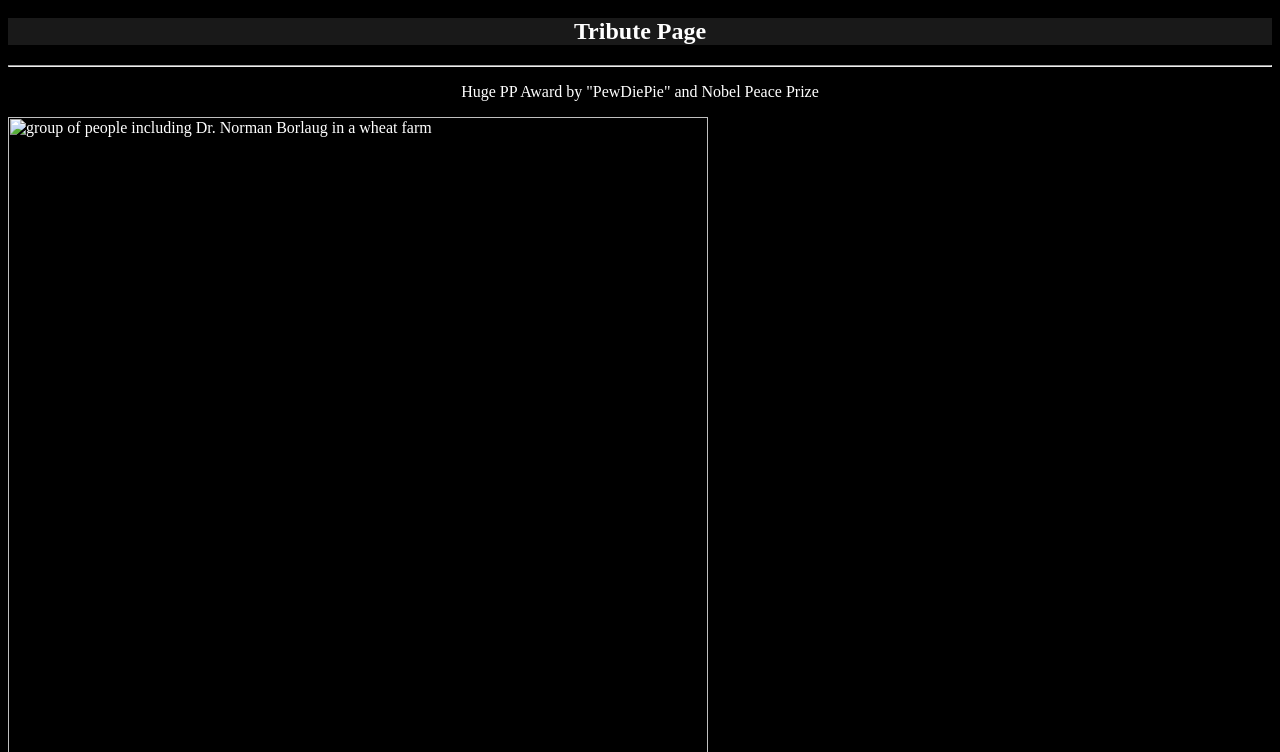
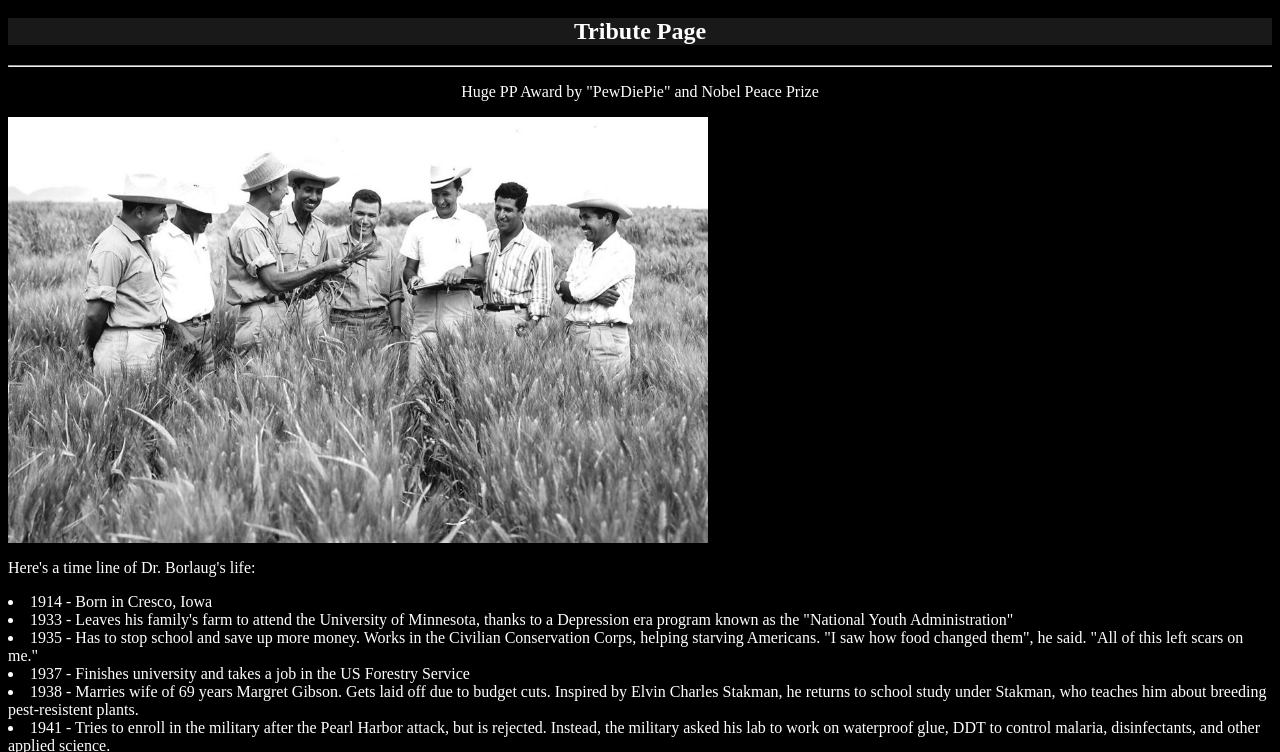
Before and after one commit to ChetneetChouhan/Dr-Norman-Borlaug.github.io, a plain HTML site: page index.html in a window 1280 px wide. Shown: the part 48-800 px from the top of the page. Drawn offline with Linux system fonts and the light colour scheme.

Commit message:
Finally image showing with folder

```diff
--- a/index.html
+++ b/index.html
@@ -10,7 +10,7 @@
     <div>
       <img
       id="image"
-      src="/media/dr-norman.jpg"
+      src="media/dr-norman.jpg"
         alt="group of people including Dr. Norman Borlaug in a wheat farm"/>
   </div>
     <p>
```
Also changed, not shown: media/dr-norman.jpg (renamed from dr-norman.jpg).
